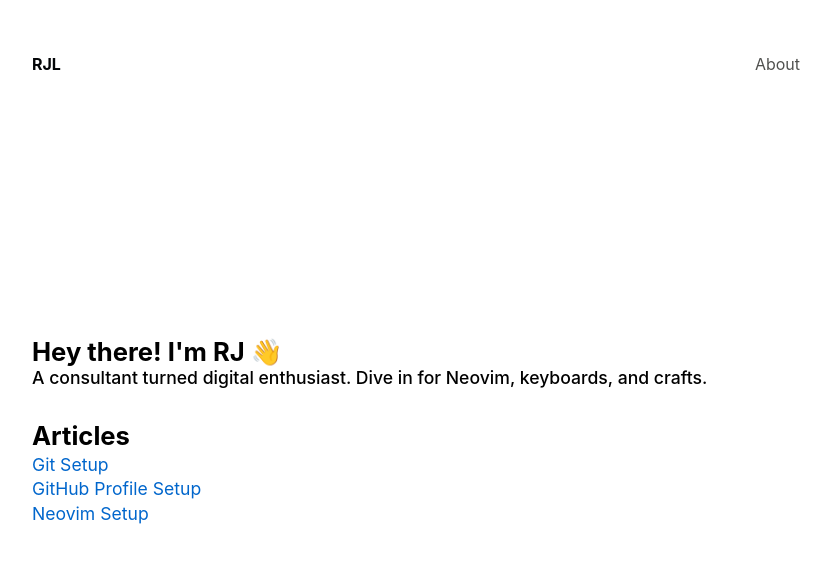
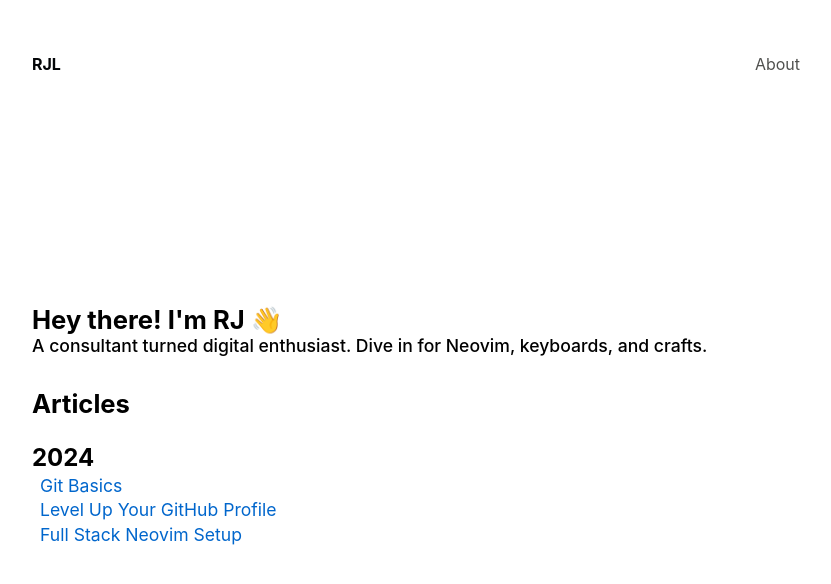
Before and after one commit to ryanjayleyva/react-blog, a React (Vite) app: page / in a window 1280 px wide. Shown: the top 584 px of the page, without its empty margins (224-1055 px from the left). Built offline with nearby package versions, Linux system fonts and the light colour scheme.

Commit message:
Added some styling - Post

```diff
--- a/src/components/Hero.jsx
+++ b/src/components/Hero.jsx
@@ -3,9 +3,9 @@ import PropTypes from "prop-types";
 import { Link } from "react-router-dom";
 
 const posts = [
-  { slug: "git-setup", title: "Git Setup" },
-  { slug: "github-profile-setup", title: "GitHub Profile Setup" },
-  { slug: "neovim-setup", title: "Neovim Setup" },
+  { slug: "git-setup", title: "Git Basics" },
+  { slug: "github-profile-setup", title: "Level Up Your GitHub Profile" },
+  { slug: "neovim-setup", title: "Full Stack Neovim Setup" },
 ];
 
 const Hero = ({ author, about }) => {
@@ -16,7 +16,8 @@ const Hero = ({ author, about }) => {
 
       {/* Render list of blog posts */}
       <div className={styles.postsList}>
-        <h2 className={styles.articles}>Articles</h2>
+        <h1 className={styles.articles}>Articles</h1>
+        <h2 className={styles.date}>2024</h2>
         {posts.map((post) => (
           <div key={post.slug} className={styles.postItem}>
             <Link to={`/blog/${post.slug}`} className={styles.postLink}>
--- a/src/styles/hero.module.css
+++ b/src/styles/hero.module.css
@@ -14,6 +14,32 @@
 
 @media (max-width: 37.5rem) {
   .container {
+    margin: 10rem auto 0 auto;
+  }
+
+  .author {
+    font-size: 1.3rem;
+  }
+
+  .about {
+    font-size: 1rem;
+  }
+
+  .articles {
+    font-size: 1.3rem;
+  }
+
+  .date {
+    font-size: 1.2rem;
+  }
+
+  .postLink {
+    font-size: 1rem;
+  }
+}
+
+@media (min-width: 37.5rem) {
+  .container {
     margin: 12rem auto 0 auto;
   }
 
@@ -29,26 +55,8 @@
     font-size: 1.3rem;
   }
 
-  .postLink {
-    font-size: 1rem;
-  }
-}
-
-@media (min-width: 37.5rem) {
-  .container {
-    margin: 14rem auto 0 auto;
-  }
-
-  .author {
-    font-size: 1.3rem;
-  }
-
-  .about {
-    font-size: 1rem;
-  }
-
-  .articles {
-    font-size: 1.3rem;
+  .date {
+    font-size: 1.2rem;
   }
 
   .postLink {
@@ -58,7 +66,7 @@
 
 @media (min-width: 48rem) {
   .container {
-    margin: 16rem auto 0 auto;
+    margin: 14rem auto 0 auto;
   }
 
   .author {
@@ -73,6 +81,10 @@
     font-size: 1.4rem;
   }
 
+  .date {
+    font-size: 1.2rem;
+  }
+
   .postLink {
     font-size: 1rem;
   }
@@ -80,7 +92,7 @@
 
 @media (min-width: 62rem) {
   .container {
-    margin: 18rem auto 0 auto;
+    margin: 16rem auto 0 auto;
   }
 
   .author {
@@ -95,6 +107,10 @@
     font-size: 1.5rem;
   }
 
+  .date {
+    font-size: 1.4rem;
+  }
+
   .postLink {
     font-size: 1.1rem;
   }
@@ -102,7 +118,7 @@
 
 @media (min-width: 75rem) {
   .container {
-    margin: 20rem auto 0 auto;
+    margin: 18rem auto 0 auto;
   }
 
   .author {
@@ -117,9 +133,17 @@
     font-size: 1.6rem;
   }
 
+  .date {
+    font-size: 1.5rem;
+  }
+
   .postLink {
     font-size: 1.1rem;
   }
+}
+
+.date {
+  margin-top: 1.5rem;
 }
 
 .postsList {
@@ -128,6 +152,7 @@
 
 .postItem {
   margin: 0.2rem 0;
+  padding: 0 0 0 0.5rem;
 }
 
 .postLink {
```
